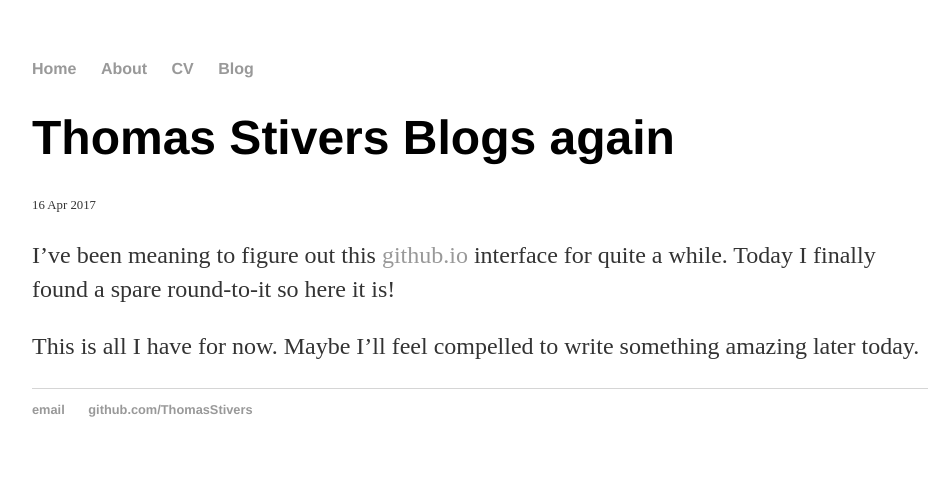
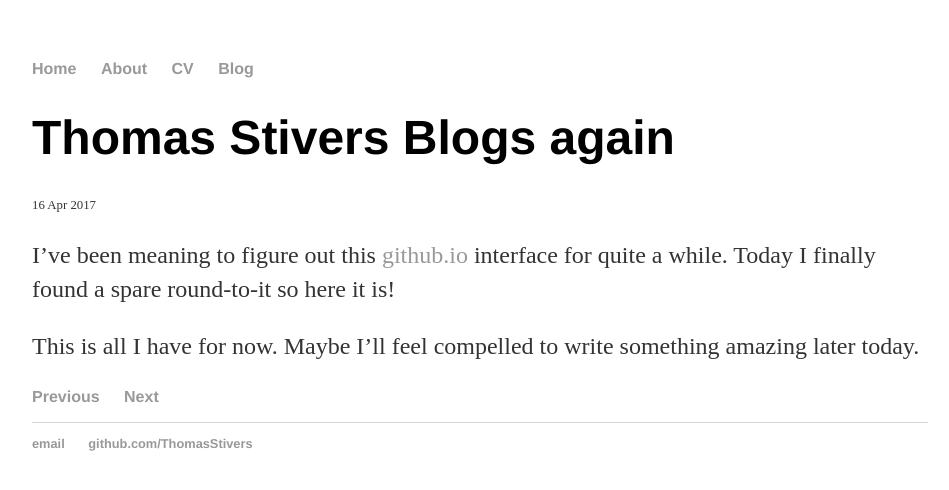
Before and after one commit to ThomasStivers/ThomasStivers.github.io, a Jekyll site: the page built from _posts/2017-04-16-site-launch.md, in a window 1280 px wide. Shown: the top 490 px of the page, without its empty margins (160-1109 px from the left). Built offline with Jekyll 4.4.1, drawn with Linux system fonts in a browser that asks for light colours.

Commit message:
Added next and previous links to post template.

```diff
--- a/_layouts/post.html
+++ b/_layouts/post.html
@@ -6,3 +6,17 @@ layout: default
 <div class="post">
 {{ content }}
 </div>
+<nav>
+	<ul>
+		{% if page.previous %}
+		<li>
+			<a href="{{ page.previous.url }}" title="{{ page.previous.title }}" accesskey="p">Previous</a>
+		</li>
+		{% endif %}
+		{% if page.next %}
+		<li>
+			<a href="{{ page.next.url }}" title="{{ page.next.title }}" accesskey="n">Next</a>
+		</li>
+		{% endif %}
+	</ul>
+</nav>
```
